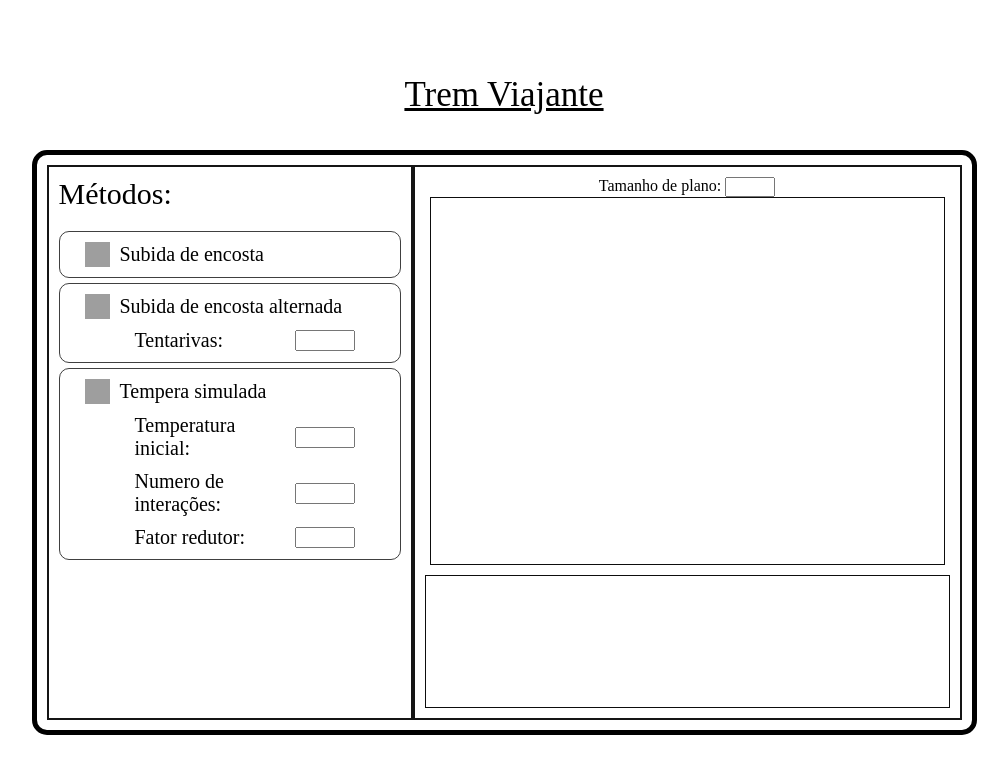
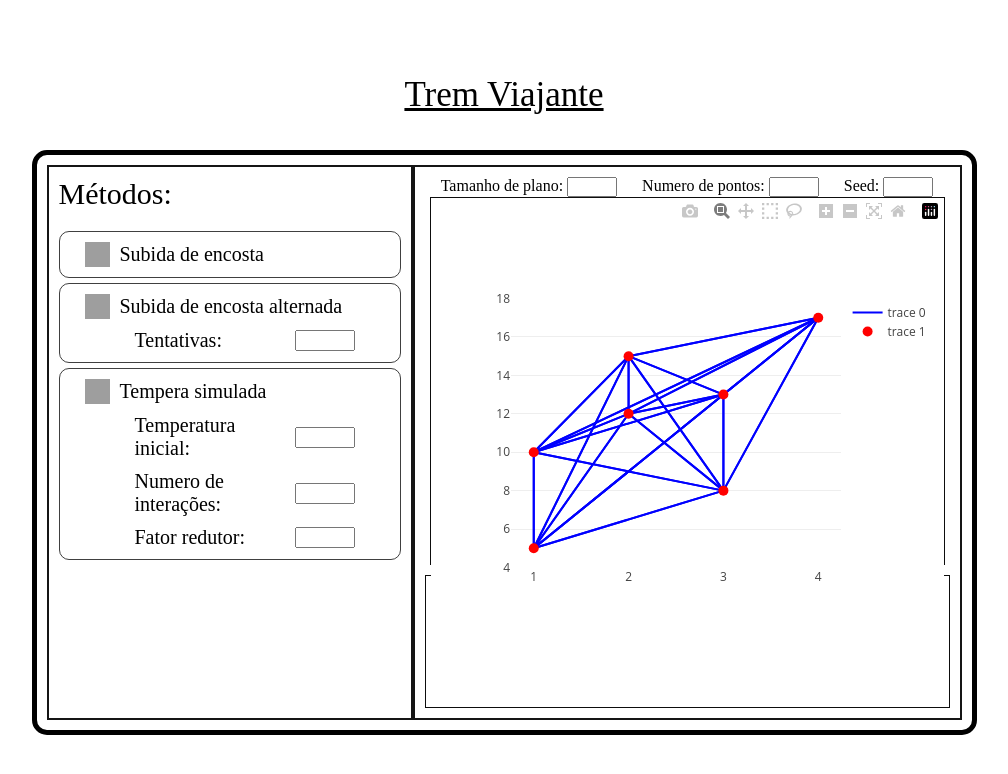
Before and after one commit to droanle/travelingSalesman, a Flask app: page / in a window 1280 px wide. Shown: the top 774 px of the page, without its empty margins (136-1144 px from the left). Run offline with Flask 3, Linux system fonts and the light colour scheme; some libraries are stand-ins or nearby versions; grey boxes are pictures that could not be loaded.

Commit message:
feat: Create vertexes with plotly.js
These vertexes depend only on X and Y, so that value can be freely changed and the code will still work.

```diff
--- a/Templates/index.html
+++ b/Templates/index.html
@@ -24,7 +24,7 @@
                               </div>
                           </div>
                           <div class="gjs-cell" id="idnao">
-                                <div id="iab1h">Tentarivas:
+                              <div id="iab1h">Tentativas:
                               </div>
                               <input type="text" id="iwtzr"/>
                           </div>
@@ -58,11 +58,18 @@
                   <div class="gjs-cell" id="iovdx">
                       <div class="gjs-row" id="i99h1">
                           <div class="gjs-cell" id="i00e6">
+                            <div id="plotly"></div>
                           </div>
                           <div class="gjs-cell" id="ixtnf">
                               <div id="ixsw5">Tamanho de plano:
                               </div>
+                              <input type="text" id="ig71d"/>
+                              <div id="i70n6">Numero de pontos:
+                              </div>
                               <input type="text" id="iefjh"/>
+                              <div id="iod3h">Seed:
+                              </div>
+                              <input type="text" id="iys3d"/>
                           </div>
                       </div>
                   </div>
@@ -335,9 +342,90 @@
 #iefjh{
   width:50px;
 }
+#i70n6{
+  padding:0px 4px 0px 25px;
+}
+#ig71d{
+  width:50px;
+}
+#iys3d{
+  width:50px;
+}
+#iod3h{
+  padding:0px 4px 0px 25px;
+}
 @media (max-width: 768px){
   .gjs-row{
     flex-wrap:wrap;
   }
 }
 </style>
+<!-- import plotly.js -->
+<script src="https://cdn.plot.ly/plotly-latest.min.js"></script>
+
+<script>
+// plotly.js here
+// we are going to do a cartesian plot
+
+const x = [1, 2, 3, 4, 3, 2, 1];
+const y = [10, 15, 13, 17, 8, 12, 5];
+
+var trace1 = {
+x: x,
+y: y,
+mode: 'markers',
+type: 'scatter',
+// color
+marker: {
+  color: 'rgb(255, 0, 0)',
+  size: 10
+}
+};
+
+// we are going to connect the dots
+
+const x_line = []
+const y_line = []
+
+// we want to connect ALL dots, as this is a TSP algorithm
+for (let i = 0; i < x.length; i++) {
+for (let j = 0; j < x.length; j++) {
+  if (i != j) {
+    x_line.push(x[i])
+    y_line.push(y[i])
+    x_line.push(x[j])
+    y_line.push(y[j])
+    x_line.push(null)
+    y_line.push(null)
+  }
+}
+}
+
+var trace2 = {
+x: x_line,
+y: y_line,
+mode: 'lines',
+type: 'scatter',
+// color
+marker: {
+  color: 'rgb(0, 0, 255)',
+  size: 10
+}
+};
+
+var data = [trace2, trace1];
+
+// layout to automatically resize the plot
+var layout = {
+  autosize: true,
+  responsive: true,
+
+  xaxis: {
+    showgrid: false,
+    zeroline: false
+  },
+};
+
+Plotly.newPlot('plotly', data, layout);
+
+</script>
```
Lines whose indentation alone changed are shown as unchanged.
